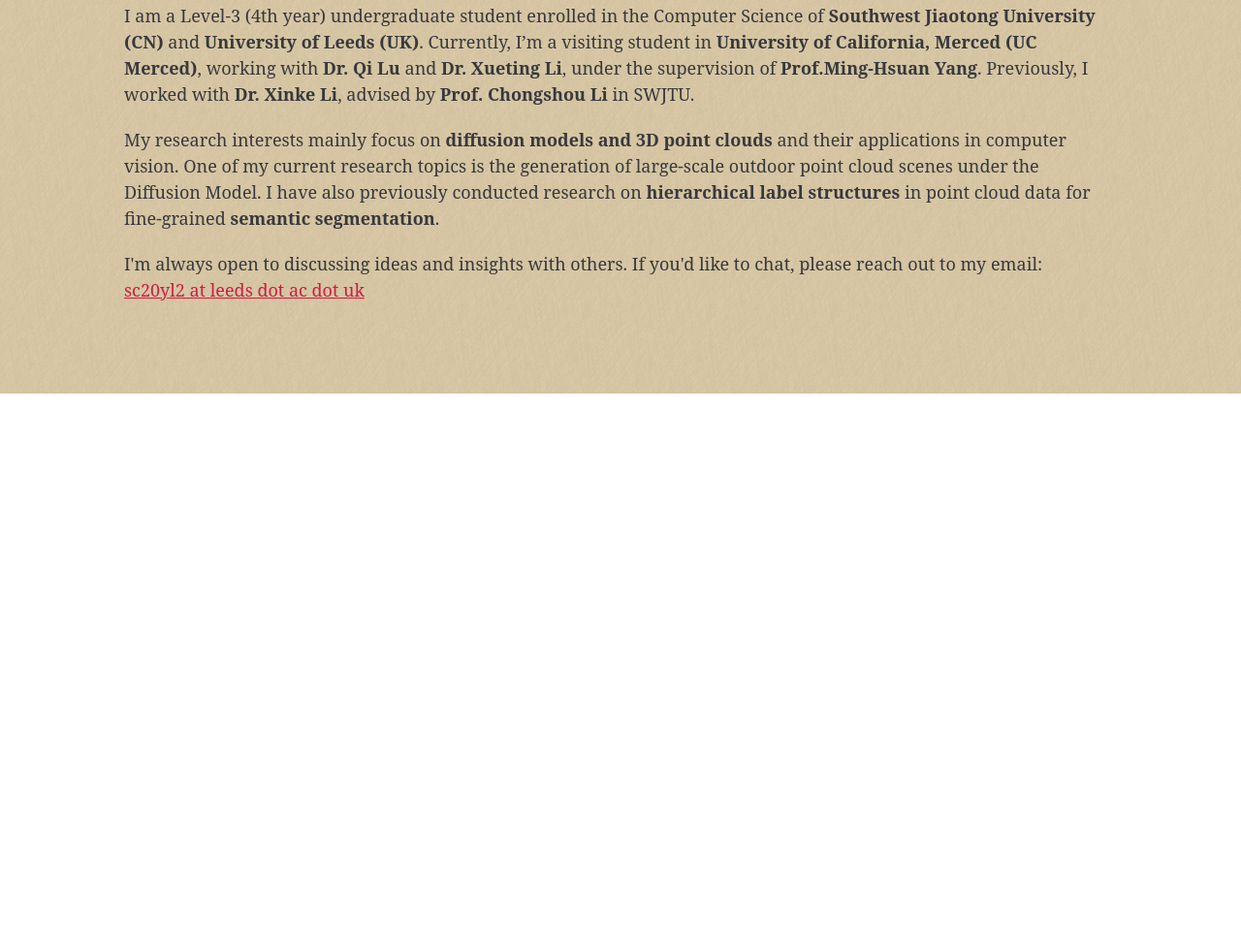
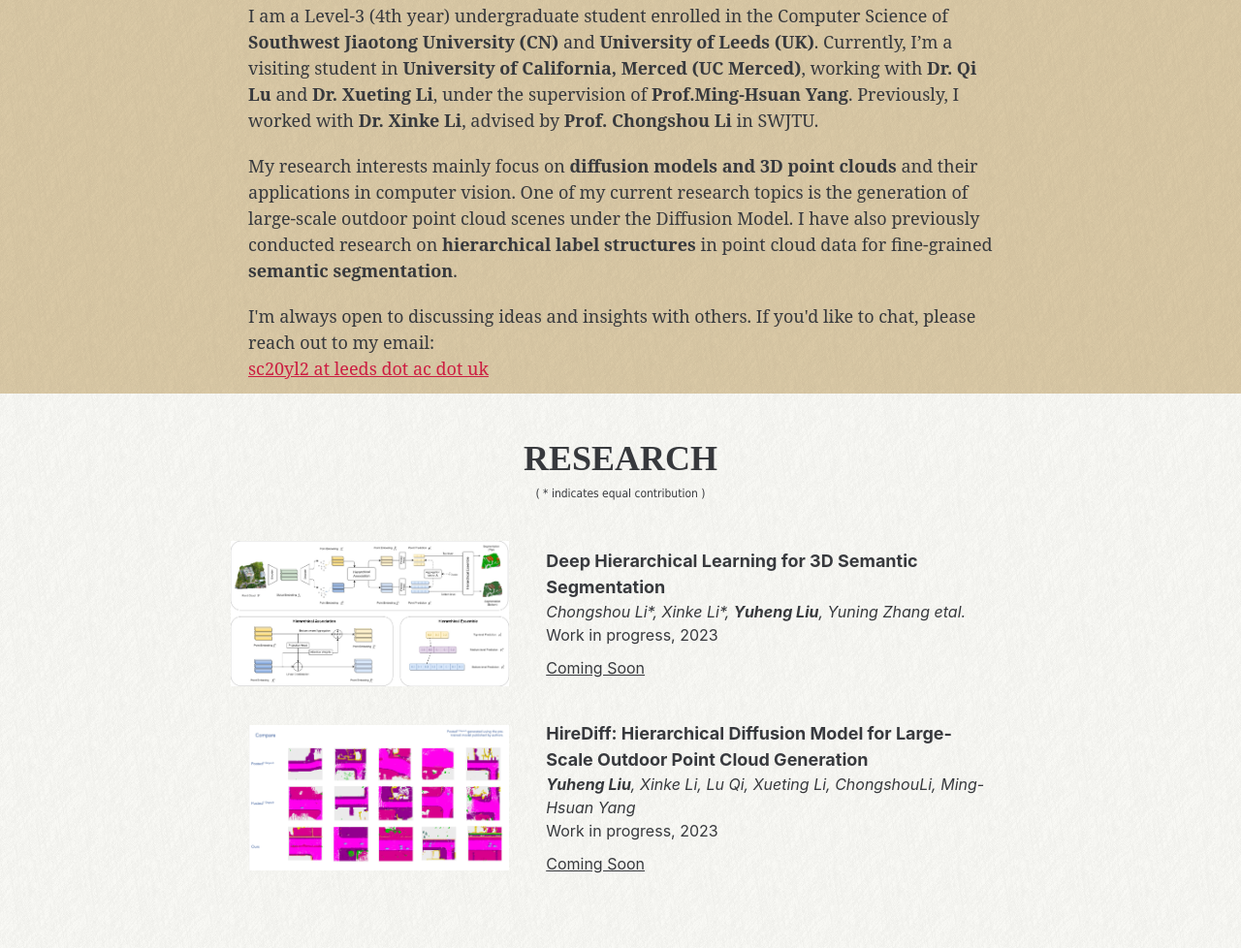
Before and after one commit to yuhengliu02/Yuheng.github.io, a plain HTML site: page index.html in a window 1280 px wide. Shown: the part 394-1372 px from the top of the page at 97% size. Before the commit the page ends 800 px from the top, so only its background shows below. Drawn offline with Linux system fonts and the light colour scheme; a script that the page names is missing.

Commit message:
Research

```diff
--- a/css/style.css
+++ b/css/style.css
@@ -2,7 +2,7 @@
     display: flex;
     height: 100vh;
     background-color: rgb(218, 201, 166);
-    position: fixed;
+    /*position: fixed;*/
     width: 100%;
     background-image: url("../images/background/texture.png");
     flex-direction: column;
@@ -51,10 +51,94 @@
     font-size: 18px;
     display: flex;
     margin-top: 25px;
-    width: 80%;
+    width: 60%;
     flex-direction: column;
 }
 
 .line-feed{
     padding-bottom:20px;
 }
+
+.research{
+    display: flex;
+    background-color: #f9f9f5;
+    background-image: url("../images/background/texture.png");
+    flex-direction: column;
+    align-items: center;
+    padding-bottom: 40px;
+}
+
+.title{
+    padding-top: 40px;
+    font-size: 36px;
+    font-weight: bold;
+    font-family: "ui-serif,Georgia,Cambria,Times New Roman,Times,serif", serif;
+}
+
+.research-demo{
+    position: relative;
+    display: flex;
+    width: 60%;
+    height: 150px;
+    margin-bottom: 40px;
+    align-items: center;
+}
+
+.research-img{
+    position: relative;
+    width: 35%;
+    height: 100%;
+}
+
+.research-img>img{
+    position: absolute;
+    display: block;
+    height: 100%;
+    right: 0;
+}
+
+.research-info{
+    position: absolute;
+    display: flex;
+    flex-direction: column;
+    width: 60%;
+    right: 0;
+}
+
+.paper-title{
+    font-weight: bold;
+    font-size: 18px;
+    font-family: -apple-system, BlinkMacSystemFont, Segoe UI, Helvetica, Arial, system-ui;
+    color: #37393d;
+}
+
+.paper-authors{
+    font-size: 16px;
+    font-family: -apple-system, BlinkMacSystemFont, Segoe UI, Helvetica, Arial, system-ui;
+    font-style: italic;
+    color: #37393d;
+}
+
+.paper-pub{
+    font-size: 16px;
+    font-family: -apple-system, BlinkMacSystemFont, Segoe UI, Helvetica, Arial, system-ui;
+    color: #37393d;
+}
+
+.paper-links{
+    display: flex;
+    margin-top: 10px;
+    font-size: 16px;
+    font-family: -apple-system, BlinkMacSystemFont, Segoe UI, Helvetica, Arial, system-ui;
+    color: #37393d;
+}
+
+.paper-link{
+    text-decoration: underline!important;
+    transition: ease 0.4s;
+}
+
+.paper-link:hover{
+    color: #CC1E42!important;
+    text-decoration: underline!important;
+}
--- a/index.html
+++ b/index.html
@@ -75,5 +75,58 @@
             </p>
         </div>
     </div>
+
+    <div class="research">
+        <div class="title">
+            RESEARCH
+        </div>
+        <p style="padding-bottom: 40px">( * indicates equal contribution )</p>
+
+        <div class="research-demo">
+            <div class="research-img">
+                <img src="images/research-img/01.jpeg">
+            </div>
+            <div class="research-info">
+                <div class="paper-title">
+                    Deep Hierarchical Learning for 3D Semantic Segmentation
+                </div>
+                <div class="paper-authors">
+                    Chongshou Li*, Xinke Li*, <b>Yuheng Liu</b>, Yuning Zhang etal.
+                </div>
+                <div class="paper-pub">
+                    Work in progress, 2023
+                </div>
+                <div class="paper-links">
+                    <a href="" class="paper-link coming-soon">
+                        Coming Soon
+                    </a>
+                    <p>&nbsp;</p>
+                </div>
+            </div>
+        </div>
+
+        <div class="research-demo">
+            <div class="research-img">
+                <img src="images/research-img/02.png">
+            </div>
+            <div class="research-info">
+                <div class="paper-title">
+                    HireDiff: Hierarchical Diffusion Model for Large-Scale Outdoor Point Cloud Generation
+                </div>
+                <div class="paper-authors">
+                    <b>Yuheng Liu</b>, Xinke Li, Lu Qi, Xueting Li, ChongshouLi, Ming-Hsuan Yang
+                </div>
+                <div class="paper-pub">
+                    Work in progress, 2023
+                </div>
+                <div class="paper-links">
+                    <a href="" class="paper-link coming-soon">
+                        Coming Soon
+                    </a>
+                    <p>&nbsp;</p>
+                </div>
+            </div>
+        </div>
+    </div>
 </body>
 </html>
```
Also changed, not shown: images/research-img/01.jpeg (added), images/research-img/02.png (added).
